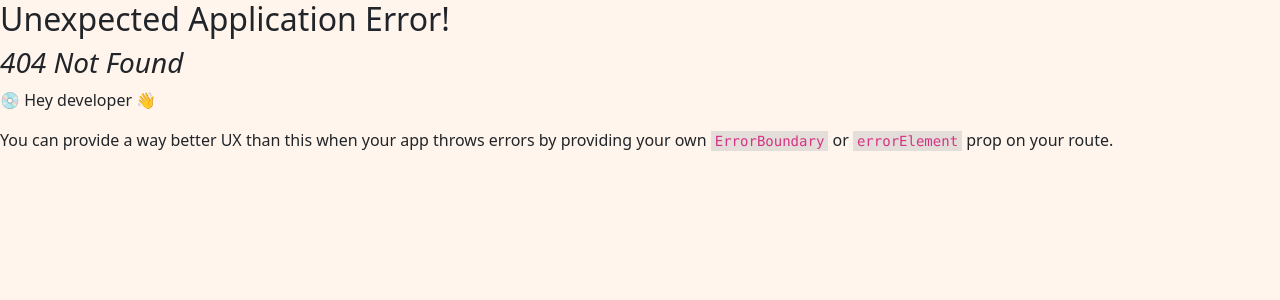
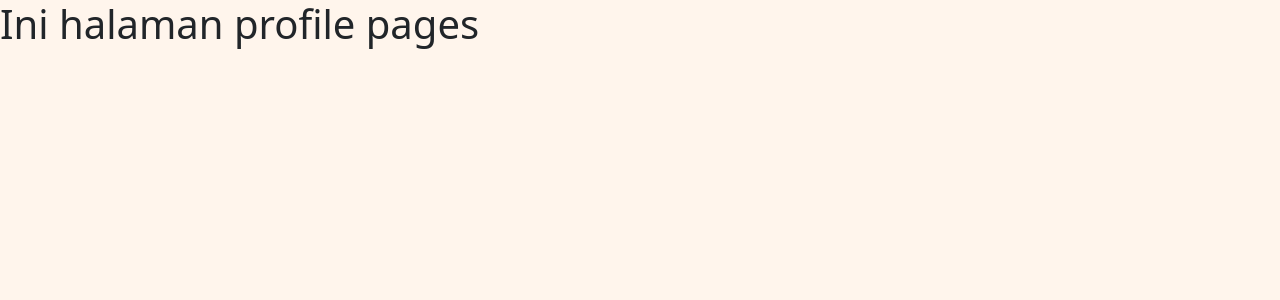
Before and after one commit to Pijar-Playground/food-recipe-fe, a React (Create React App) app: page /profile in a window 1280 px wide. Before the commit this address had no page. Shown: the top 300 px of the page. Built offline with nearby package versions, Linux system fonts and the light colour scheme.

Commit message:
[ADD] profile page

```diff
--- a/src/App.js
+++ b/src/App.js
@@ -3,6 +3,7 @@ import Home from "./pages/Home";
 import Login from "./pages/Auth/Login";
 import Register from "./pages/Auth/Register";
 import Detail from "./pages/Detail";
+import Profile from "./pages/Profile";
 
 // functional component
 function App() {
@@ -23,6 +24,10 @@ function App() {
       path: "detail",
       element: <Detail />,
     },
+    {
+      path: "profile",
+      element: <Profile />,
+    },
   ]);
 
   // JSX
--- a/src/pages/Home.js
+++ b/src/pages/Home.js
@@ -47,9 +47,8 @@ function Home() {
                 </a>
               </li>
               <li className="nav-item me-5">
-                <a className="nav-link" href="#">
-                  Profile
-                </a>
+                <Link className="nav-link" to="profile">
+                  Profile</Link>
               </li>
             </ul>
           </div>
--- /dev/null
+++ b/src/pages/Profile.js
@@ -0,0 +1,11 @@
+import React from "react";
+
+function Profile() {
+    return (
+        <div>
+            <h1>Ini halaman profile pages</h1>
+        </div>
+    );
+}
+
+export default Profile;
```
